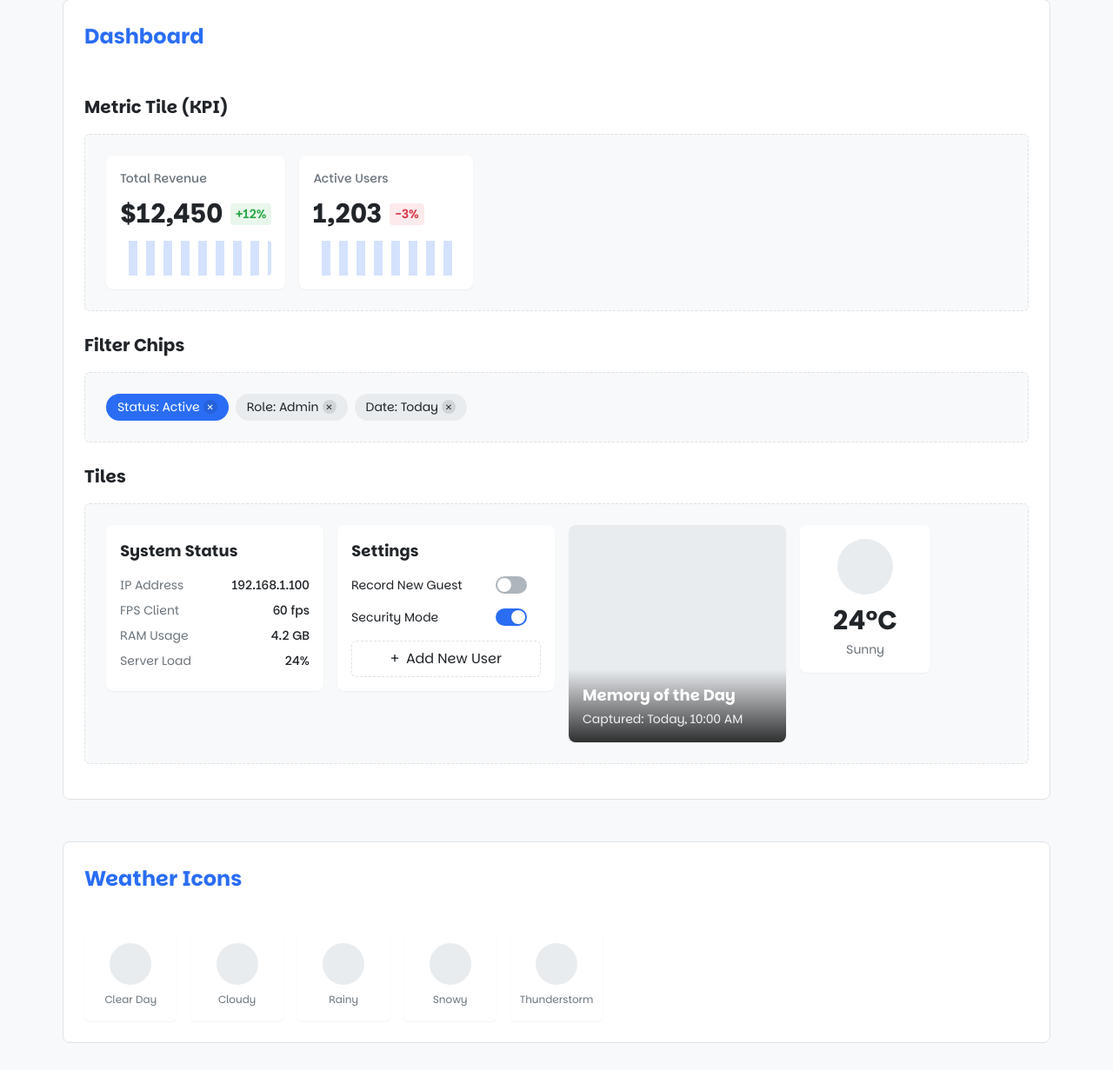
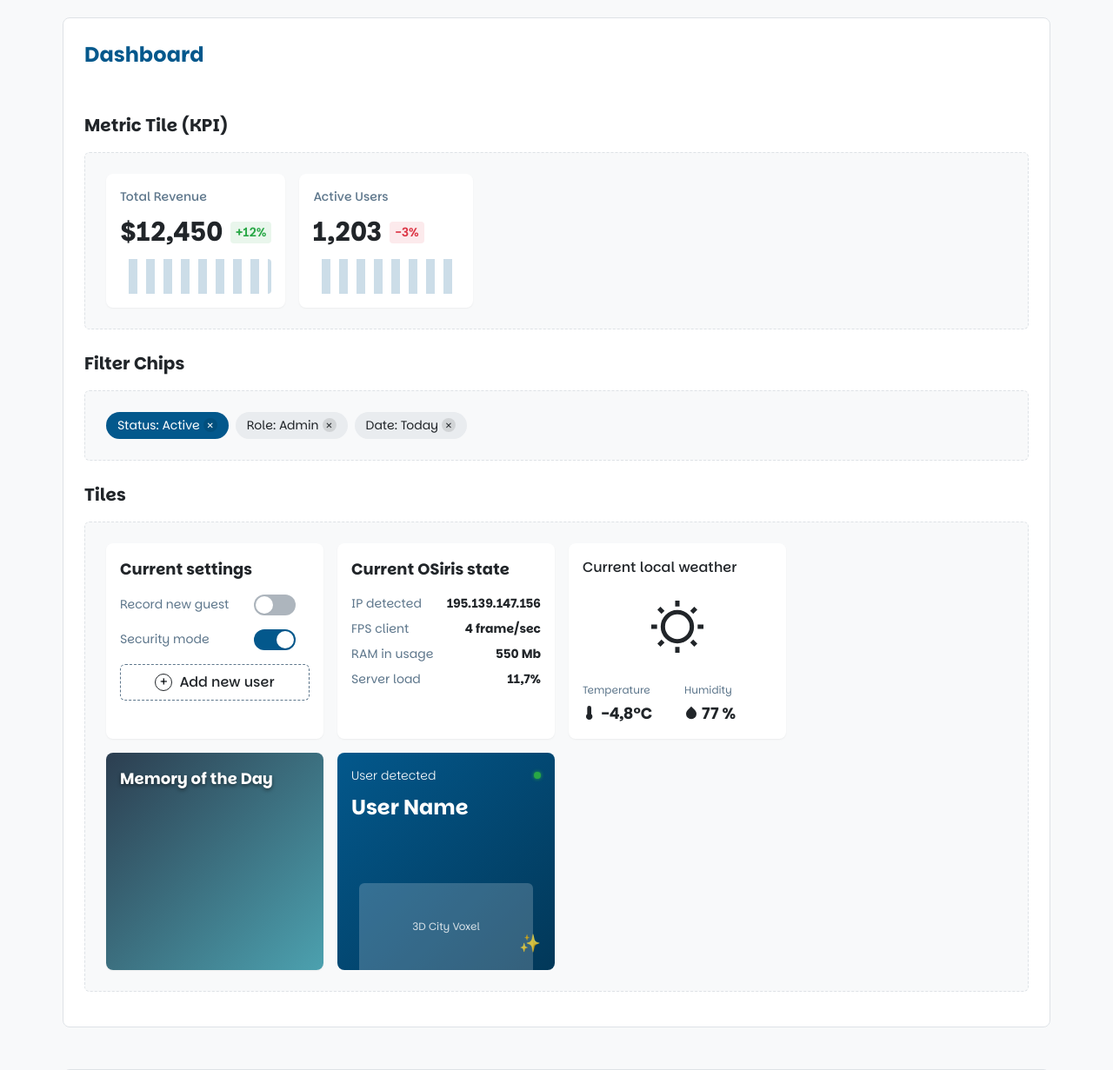
Before and after one commit to noway0w/Design-System-OSiris, a PHP site: page / in a window 1280 px wide. Shown: the part 2783-4014 px from the top of the page at 87% size. Run offline with PHP 8.4, Linux system fonts and the light colour scheme.

Commit message:
feat: Enhance tiles and update color palette
Co-authored-by: Cursor <cursoragent@cursor.com>

```diff
--- a/css/components/dashboard.css
+++ b/css/components/dashboard.css
@@ -242,11 +242,12 @@
   font-size: var(--font-size-sm);
 }
 .state-label {
-  color: var(--text-secondary);
+  color: var(--text-secondary); /* Slate Blue */
+  font-weight: var(--font-weight-regular);
 }
 .state-value {
   color: var(--text-color);
-  font-weight: var(--font-weight-medium);
+  font-weight: var(--font-weight-bold);
 }
 
 /* Settings Tile */
@@ -256,21 +257,24 @@
   padding: var(--spacing-md);
   box-shadow: var(--shadow-sm);
   min-width: 250px;
+  display: flex;
+  flex-direction: column;
+  gap: var(--spacing-md);
 }
-.settings-tile h4 {
-  margin-bottom: var(--spacing-md);
+.settings-tile h3 {
+  margin: 0;
   color: var(--text-color);
   font-size: var(--font-size-lg);
+  font-weight: var(--font-weight-bold);
 }
 .setting-row {
   display: flex;
   justify-content: space-between;
   align-items: center;
-  margin-bottom: var(--spacing-md);
 }
 .setting-label {
   font-size: var(--font-size-sm);
-  color: var(--text-color);
+  color: var(--text-secondary); /* Slate Blue */
 }
 .add-user-btn {
   width: 100%;
@@ -279,15 +283,26 @@
   justify-content: center;
   gap: var(--spacing-sm);
   padding: var(--spacing-sm);
-  border: 1px dashed var(--border-color);
+  border: 1px dashed var(--text-secondary);
   background: transparent;
   color: var(--text-color);
   border-radius: var(--radius-md);
   cursor: pointer;
   transition: background-color var(--transition-base);
+  font-weight: var(--font-weight-medium);
 }
 .add-user-btn:hover {
   background-color: var(--surface-hover);
+}
+.add-user-icon {
+  width: 20px;
+  height: 20px;
+  border-radius: 50%;
+  border: 1px solid currentColor;
+  display: flex;
+  align-items: center;
+  justify-content: center;
+  font-size: 14px;
 }
 
 /* Content Tile (Memory/User) */
@@ -298,31 +313,87 @@
   box-shadow: var(--shadow-sm);
   position: relative;
   min-width: 250px;
-  height: 250px; /* Placeholder height */
+  height: 250px;
 }
 .content-tile-img {
   width: 100%;
   height: 100%;
   object-fit: cover;
-  background-color: var(--surface-active); /* Placeholder color */
+  background-color: var(--surface-active);
+  /* Placeholder if no image */
+  display: flex;
+  align-items: center;
+  justify-content: center;
+  color: var(--text-tertiary);
 }
 .content-tile-overlay {
   position: absolute;
-  bottom: 0;
-  left: 0;
-  width: 100%;
-  padding: var(--spacing-md);
-  background: linear-gradient(to top, rgba(0,0,0,0.8), transparent);
-  color: white;
+  top: var(--spacing-md);
+  left: var(--spacing-md);
+  z-index: 2;
 }
 .content-tile-title {
+  color: white;
   font-weight: var(--font-weight-bold);
   font-size: var(--font-size-lg);
-  margin-bottom: var(--spacing-xs);
+  text-shadow: 0 2px 4px rgba(0,0,0,0.5);
 }
-.content-tile-meta {
+
+/* User Profile Tile */
+.user-profile-tile {
+  background: linear-gradient(135deg, var(--primary-color), var(--primary-hover)); /* Approximation of Periwinkle/Blue gradient */
+  border-radius: var(--radius-lg);
+  padding: var(--spacing-md);
+  position: relative;
+  min-width: 250px;
+  height: 250px;
+  color: white;
+  overflow: hidden;
+}
+.user-status-header {
+  display: flex;
+  align-items: center;
+  justify-content: space-between;
+  margin-bottom: var(--spacing-sm);
+}
+.user-status-text {
+  font-weight: var(--font-weight-light);
   font-size: var(--font-size-sm);
-  opacity: 0.9;
+}
+.user-status-dot {
+  width: 8px;
+  height: 8px;
+  background-color: var(--success-color);
+  border-radius: 50%;
+  box-shadow: 0 0 4px var(--success-color);
+}
+.user-name {
+  font-size: var(--font-size-2xl);
+  font-weight: var(--font-weight-bold);
+  margin-bottom: var(--spacing-lg);
+}
+.user-visual-placeholder {
+  /* Voxel city placeholder */
+  position: absolute;
+  bottom: 0;
+  left: 50%;
+  transform: translateX(-50%);
+  width: 80%;
+  height: 100px;
+  background: rgba(255,255,255,0.2);
+  border-radius: var(--radius-md) var(--radius-md) 0 0;
+  display: flex;
+  align-items: center;
+  justify-content: center;
+  font-size: var(--font-size-xs);
+  color: rgba(255,255,255,0.8);
+}
+.user-sparkle {
+  position: absolute;
+  bottom: var(--spacing-md);
+  right: var(--spacing-md);
+  font-size: 20px;
+  color: rgba(255,255,255,0.8);
 }
 
 /* Weather Tile */
@@ -333,24 +404,49 @@
   box-shadow: var(--shadow-sm);
   display: flex;
   flex-direction: column;
-  align-items: center;
+  min-width: 250px;
+}
+.weather-header {
+  font-size: var(--font-size-md);
+  color: var(--text-color);
+  margin-bottom: var(--spacing-md);
+  text-align: left;
+  font-weight: var(--font-weight-medium);
+}
+.weather-main-visual {
+  display: flex;
   justify-content: center;
-  min-width: 150px;
-  text-align: center;
+  margin-bottom: var(--spacing-lg);
 }
 .weather-icon-large {
-  width: 64px;
-  height: 64px;
-  margin-bottom: var(--spacing-sm);
-  background: var(--surface-active); /* Placeholder */
-  border-radius: 50%;
+  width: 80px;
+  height: 80px;
+  /* SVG will be injected here */
 }
-.weather-temp {
-  font-size: var(--font-size-3xl);
+.weather-metrics {
+  display: grid;
+  grid-template-columns: 1fr 1fr;
+  gap: var(--spacing-md);
+}
+.weather-metric-item {
+  display: flex;
+  flex-direction: column;
+  gap: var(--spacing-xs);
+}
+.weather-metric-label {
+  font-size: var(--font-size-xs);
+  color: var(--text-secondary);
+}
+.weather-metric-value-row {
+  display: flex;
+  align-items: center;
+  gap: var(--spacing-xs);
   font-weight: var(--font-weight-bold);
   color: var(--text-color);
+  font-size: var(--font-size-lg);
 }
-.weather-desc {
-  color: var(--text-secondary);
-  font-size: var(--font-size-sm);
+.weather-metric-icon {
+  width: 16px;
+  height: 16px;
+  fill: var(--text-color);
 }
--- a/css/variables.css
+++ b/css/variables.css
@@ -1,29 +1,33 @@
 :root {
   /* Color Palette - Light Theme (Default) */
-  --primary-hue: 220;
-  --primary-sat: 90%;
-  --primary-light: 56%;
+  /* Specific Brand Colors from Palette */
+  --brand-navy: #011126; /* Midnight Navy - Primary Background */
+  --brand-slate: #5E778C; /* Slate Blue - Secondary/Neutral */
+  --brand-ocean: #03588C; /* Ocean Blue - Primary Accent */
+  --brand-teal: #023859; /* Deep Teal - Secondary Accent */
+  --brand-bronze: #733E10; /* Bronze Earth - Warm Accent */
 
-  --primary-color: hsl(var(--primary-hue), var(--primary-sat), var(--primary-light));
-  --primary-hover: hsl(var(--primary-hue), var(--primary-sat), 45%);
-  --primary-active: hsl(var(--primary-hue), var(--primary-sat), 35%);
+  /* Mapped Variables */
+  --primary-color: var(--brand-ocean);
+  --primary-hover: var(--brand-teal);
+  --primary-active: #022a42; /* Darker shade of Deep Teal */
   --on-primary: #ffffff;
 
-  --bg-color: #f8f9fa;
+  --bg-color: #f8f9fa; /* Keep light theme background distinct from brand dark */
   --surface-color: #ffffff;
   --surface-hover: #f1f3f5;
   --surface-active: #e9ecef;
 
   --text-color: #212529;
-  --text-secondary: #6c757d;
+  --text-secondary: var(--brand-slate);
   --text-tertiary: #adb5bd;
 
   --border-color: #dee2e6;
-  --border-focus: #86b7fe;
+  --border-focus: var(--brand-ocean);
 
   --success-color: #28a745;
   --error-color: #dc3545;
-  --warning-color: #ffc107;
+  --warning-color: var(--brand-bronze);
   --info-color: #17a2b8;
 
   --shadow-sm: 0 1px 2px 0 rgba(0, 0, 0, 0.05);
--- a/index.html
+++ b/index.html
@@ -269,58 +278,97 @@
     </div>
 
     <h3>Tiles</h3>
-    <div class="component-demo">
-      <!-- OSiris State Tile -->
+    <div class="component-demo" style="align-items: stretch;">
+      <!-- Component 1: Settings Tile -->
+      <div class="settings-tile">
+        <h3>Current settings</h3>
+        <div class="setting-row">
+          <span class="setting-label">Record new guest</span>
+          <!-- Control: Large Toggle Switch (Background: Green when active, Knob: White circle) -->
+          <input type="checkbox" class="toggle-switch">
+        </div>
+        <div class="setting-row">
+          <span class="setting-label">Security mode</span>
+          <!-- Control: Large Toggle Switch (Active) -->
+          <input type="checkbox" class="toggle-switch" checked>
+        </div>
+        <button class="add-user-btn">
+          <div class="add-user-icon">+</div>
+          <span>Add new user</span>
+        </button>
+      </div>
+
+      <!-- Component 2: OSiris State Tile -->
       <div class="osiris-state-tile">
-        <h4>System Status</h4>
+        <h4>Current OSiris state</h4>
         <div class="state-row">
-          <span class="state-label">IP Address</span>
-          <span class="state-value">192.168.1.100</span>
+          <span class="state-label">IP detected</span>
+          <span class="state-value">195.139.147.156</span>
         </div>
         <div class="state-row">
-          <span class="state-label">FPS Client</span>
-          <span class="state-value">60 fps</span>
+          <span class="state-label">FPS client</span>
+          <span class="state-value">4 frame/sec</span>
         </div>
         <div class="state-row">
-          <span class="state-label">RAM Usage</span>
-          <span class="state-value">4.2 GB</span>
+          <span class="state-label">RAM in usage</span>
+          <span class="state-value">550 Mb</span>
         </div>
         <div class="state-row">
-          <span class="state-label">Server Load</span>
-          <span class="state-value">24%</span>
+          <span class="state-label">Server load</span>
+          <span class="state-value">11,7%</span>
         </div>
       </div>
 
-      <!-- Settings Tile -->
-      <div class="settings-tile">
-        <h4>Settings</h4>
-        <div class="setting-row">
-          <span class="setting-label">Record New Guest</span>
-          <input type="checkbox" class="toggle-switch sm">
+      <!-- Component 3: Weather Tile -->
+      <div class="weather-tile">
+        <div class="weather-header">Current local weather</div>
+        <div class="weather-main-visual">
+          <div class="weather-icon-large">
+             <!-- Placeholder for Sun+Cloud SVG -->
+             <svg viewBox="0 0 24 24" fill="none" stroke="currentColor" stroke-width="1.5" style="width:100%; height:100%;">
+               <path d="M12 3v2m0 14v2m9-9h-2M5 12H3m15.364-6.364l-1.414 1.414M7.05 16.95l-1.414 1.414M16.95 16.95l1.414 1.414M7.05 7.05L5.636 5.636M17 12a5 5 0 1 1-10 0 5 5 0 0 1 10 0z" stroke="currentColor"/>
+             </svg>
+          </div>
         </div>
-        <div class="setting-row">
-          <span class="setting-label">Security Mode</span>
-          <input type="checkbox" class="toggle-switch sm" checked>
-        </div>
-        <button class="add-user-btn">
-          <span>+</span> Add New User
-        </button>
-      </div>
-
-      <!-- Content Tile -->
-      <div class="content-tile">
-        <div class="content-tile-img"></div>
-        <div class="content-tile-overlay">
-          <div class="content-tile-title">Memory of the Day</div>
-          <div class="content-tile-meta">Captured: Today, 10:00 AM</div>
+        <div class="weather-metrics">
+          <div class="weather-metric-item">
+            <span class="weather-metric-label">Temperature</span>
+            <div class="weather-metric-value-row">
+              <svg class="weather-metric-icon" viewBox="0 0 24 24" fill="none" stroke="currentColor" stroke-width="2"><path d="M14 14.76V3.5a2.5 2.5 0 0 0-5 0v11.26a4.5 4.5 0 1 0 5 0z"/></svg>
+              <span>-4,8°C</span>
+            </div>
+          </div>
+          <div class="weather-metric-item">
+            <span class="weather-metric-label">Humidity</span>
+            <div class="weather-metric-value-row">
+              <svg class="weather-metric-icon" viewBox="0 0 24 24" fill="none" stroke="currentColor" stroke-width="2"><path d="M12 2.69l5.66 5.66a8 8 0 1 1-11.31 0z"/></svg>
+              <span>77 %</span>
+            </div>
+          </div>
         </div>
       </div>
 
-      <!-- Weather Tile -->
-      <div class="weather-tile">
-        <div class="weather-icon-large"></div>
-        <div class="weather-temp">24°C</div>
-        <div class="weather-desc">Sunny</div>
+      <!-- Component 4: Content Tile -->
+      <div class="content-tile">
+        <!-- Placeholder for cliff/ocean image -->
+        <div class="content-tile-img" style="background: linear-gradient(to bottom right, #2c3e50, #4ca1af);"></div>
+        <div class="content-tile-overlay">
+          <div class="content-tile-title">Memory of the Day</div>
+        </div>
+      </div>
+
+      <!-- Component 5: User Profile Tile -->
+      <div class="user-profile-tile">
+        <div class="user-status-header">
+          <span class="user-status-text">User detected</span>
+          <div class="user-status-dot"></div>
+        </div>
+        <div class="user-name">User Name</div>
+        <div class="user-visual-placeholder">
+          <!-- Placeholder for Voxel City -->
+          <span>3D City Voxel</span>
+        </div>
+        <div class="user-sparkle">✨</div>
       </div>
     </div>
   </section>
```
Also changed, not shown: other parts of css/variables.css (+22 -22 lines), other parts of index.html (+21 -12 lines).
